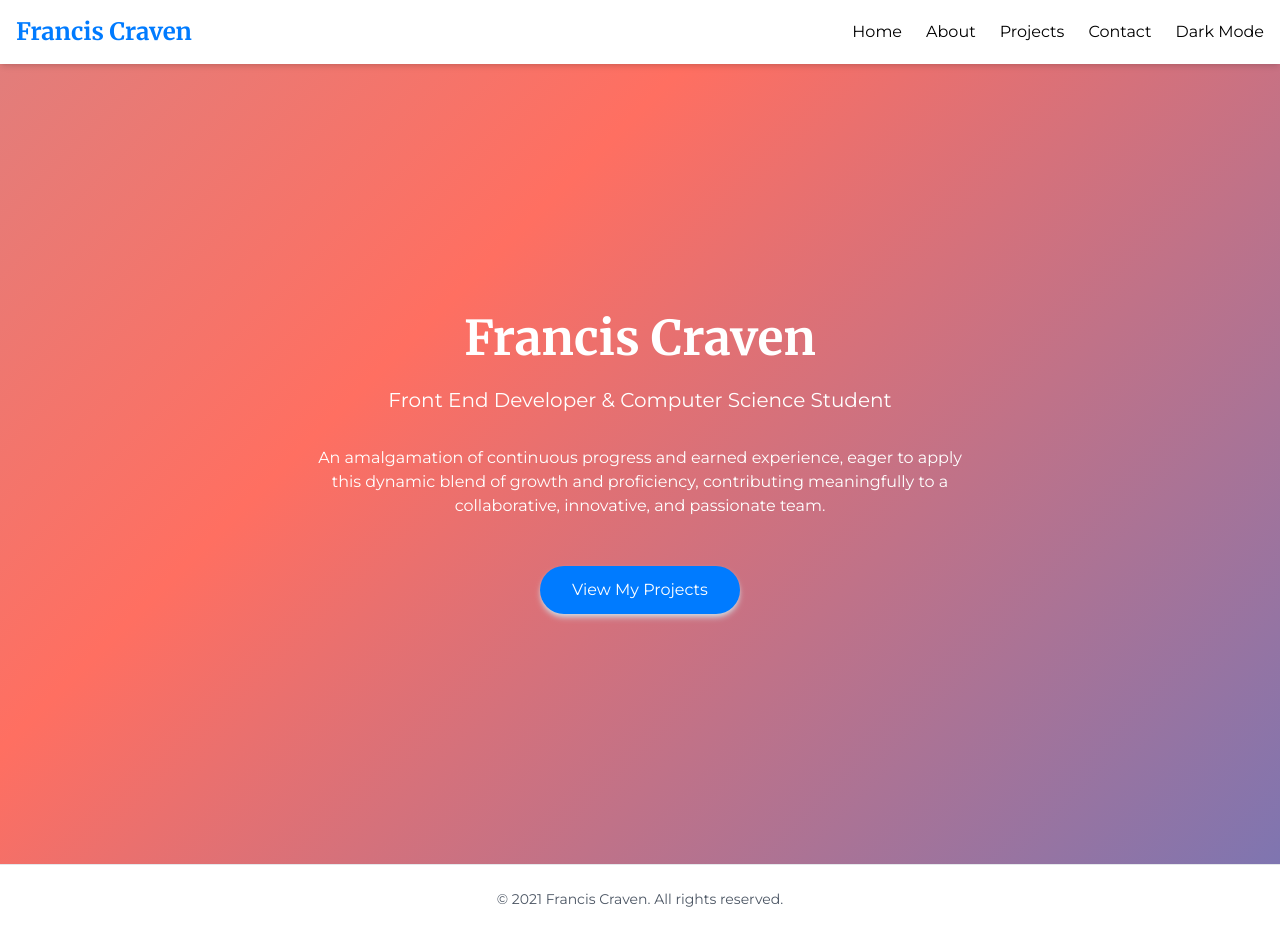
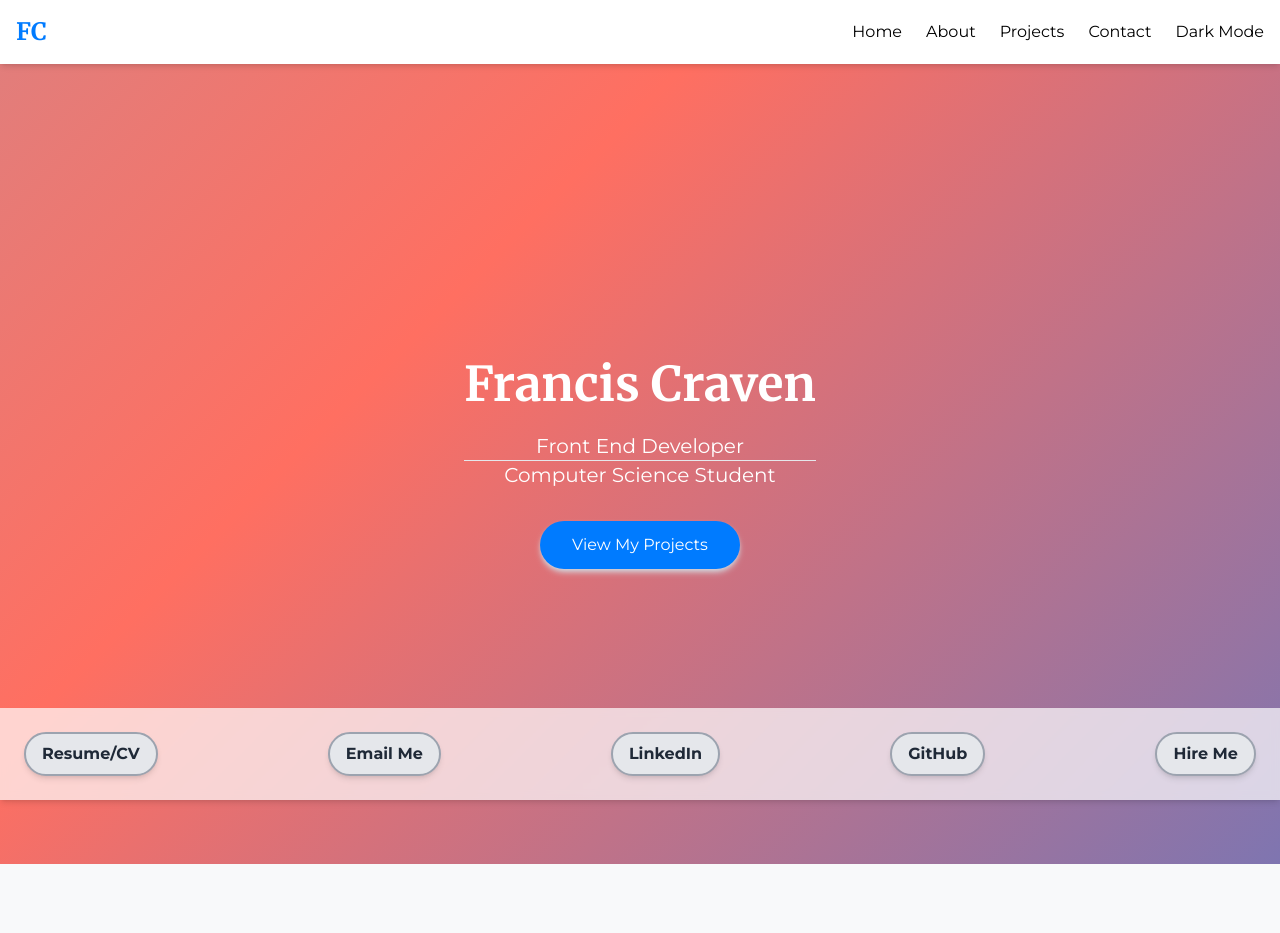
Before and after one commit to FCraven/portfolio, a Next.js app: page / in a window 1280 px wide. After the commit the page ends 864 px from the top, so only its background shows below. Built offline with nearby package versions, Linux system fonts and the light colour scheme.

Commit message:
changes to footer chips

```diff
--- a/package.json
+++ b/package.json
@@ -12,7 +12,10 @@
     "@fortawesome/fontawesome-svg-core": "^6.6.0",
     "@fortawesome/free-solid-svg-icons": "^6.6.0",
     "@fortawesome/react-fontawesome": "^0.2.2",
+    "@headlessui/react": "^2.1.10",
     "@heroicons/react": "^2.1.5",
+    "@react-three/drei": "^9.114.5",
+    "@react-three/fiber": "^8.17.10",
     "@tailwindcss/aspect-ratio": "^0.4.2",
     "next": "14.2.11",
     "react": "^18",
--- a/src/app/components/Footer.js
+++ b/src/app/components/Footer.js
@@ -1,9 +1,27 @@
-export default function Footer() {
-  return (
-    <footer className="bg-white border-t border-gray-200">
-      <div className="container mx-auto px-4 py-6 text-center text-sm text-gray-600">
-        &copy; {new Date().getFullYear()} Francis Craven. All rights reserved.
-      </div>
-    </footer>
-  );
-}
+'use client';
+
+const FooterChip = ({ label, href }) => (
+  <a href={href} className="inline-block">
+    <div className="px-4 py-2 font-semibold rounded-full transition ease-in-out
+      bg-gray-200 text-gray-800 hover:bg-gray-300 hover:text-black border-2 border-gray-400 shadow-md
+      hover:shadow-lg transform hover:-translate-y-1 hover:scale-105
+      dark:bg-gray-800 dark:text-gray-200 dark:hover:bg-gray-700 dark:hover:text-white dark:border-gray-500 dark:shadow-sm
+      dark:hover:shadow-md">
+      {label}
+    </div>
+  </a>
+);
+
+const Footer = () => (
+  <footer className="fixed bottom-0 left-0 right-0 flex flex-wrap justify-between gap-6 p-6
+    bg-white shadow-md backdrop-blur-sm bg-opacity-70 dark:bg-gray-900 dark:bg-opacity-80
+    hover:bg-opacity-90 hover:shadow-lg dark:hover:bg-opacity-90 transition-all duration-300 ease-in-out">
+    <FooterChip label="Resume/CV" href="/resume.pdf" />
+    <FooterChip label="Email Me" href="mailto:your.email@example.com" />
+    <FooterChip label="LinkedIn" href="https://linkedin.com/in/yourprofile" />
+    <FooterChip label="GitHub" href="https://github.com/yourprofile" />
+    <FooterChip label="Hire Me" href="/contact" />
+  </footer>
+);
+
+export default Footer;
--- a/src/app/components/Navbar.js
+++ b/src/app/components/Navbar.js
@@ -15,7 +15,7 @@ export default function Navbar() {
                     z-10">
       <div className="container mx-auto px-4 py-4 flex justify-between items-center">
         <div className="text-2xl font-serif font-bold text-primary">
-          <Link href="/">Francis Craven</Link>
+          <Link href="/">FC</Link>
         </div>
         <div>
           <ul className="flex space-x-6">
--- a/src/app/layout.js
+++ b/src/app/layout.js
@@ -13,7 +13,7 @@ export default function RootLayout({ children }) {
   return (
     <html lang="en">
       <body
-        className={`antialiased flex flex-col min-h-screen`}
+        className={`antialiased flex flex-col min-h-screen dark:bg-slate-700`}
       >
         <Navbar />
         <main className="flex-grow pt-16">{children}</main>
--- a/src/app/page.js
+++ b/src/app/page.js
@@ -18,12 +18,15 @@ export default function HomePage() {
           <h1 className="text-5xl font-serif font-bold text-white mb-6">
             Francis Craven
           </h1>
-          <p className="text-xl text-white mb-8">
-            Front End Developer & Computer Science Student
-          </p>
-          <p className="max-w-2xl mx-auto text-white mb-12">
-            An amalgamation of continuous progress and earned experience, eager to apply this dynamic blend of growth and proficiency, contributing meaningfully to a collaborative, innovative, and passionate team.
-          </p>
+          <article className='mb-8'>
+            <p className="text-xl text-white ">
+              Front End Developer
+            </p>
+            <hr/>
+            <p className="text-xl text-white ">
+              Computer Science Student
+            </p>
+          </article>
           <Link
             href="/projects"
             className="inline-block px-8 py-3 bg-primary text-white rounded-full hover:scale-105 hover:font-normal transition duration-300 ease-in-out shadow-md shadow-gray-300 hover:shadow-lg hover:shadow-slate-400 dark:shadow-gray-600"
@@ -33,5 +36,6 @@ export default function HomePage() {
         </div>
       </div>
     </section>
+
   );
 }
--- a/src/app/utils/iconMapping.js
+++ b/src/app/utils/iconMapping.js
@@ -4,6 +4,7 @@ import {
   SiJavascript,
   SiExpress,
   SiReactrouter,
+  SiReaddotcv,
   SiRedux,
   SiMongodb,
   SiSqlite,
```
Also changed, not shown: 1 other file (tests, documents, lock files or other folders).
